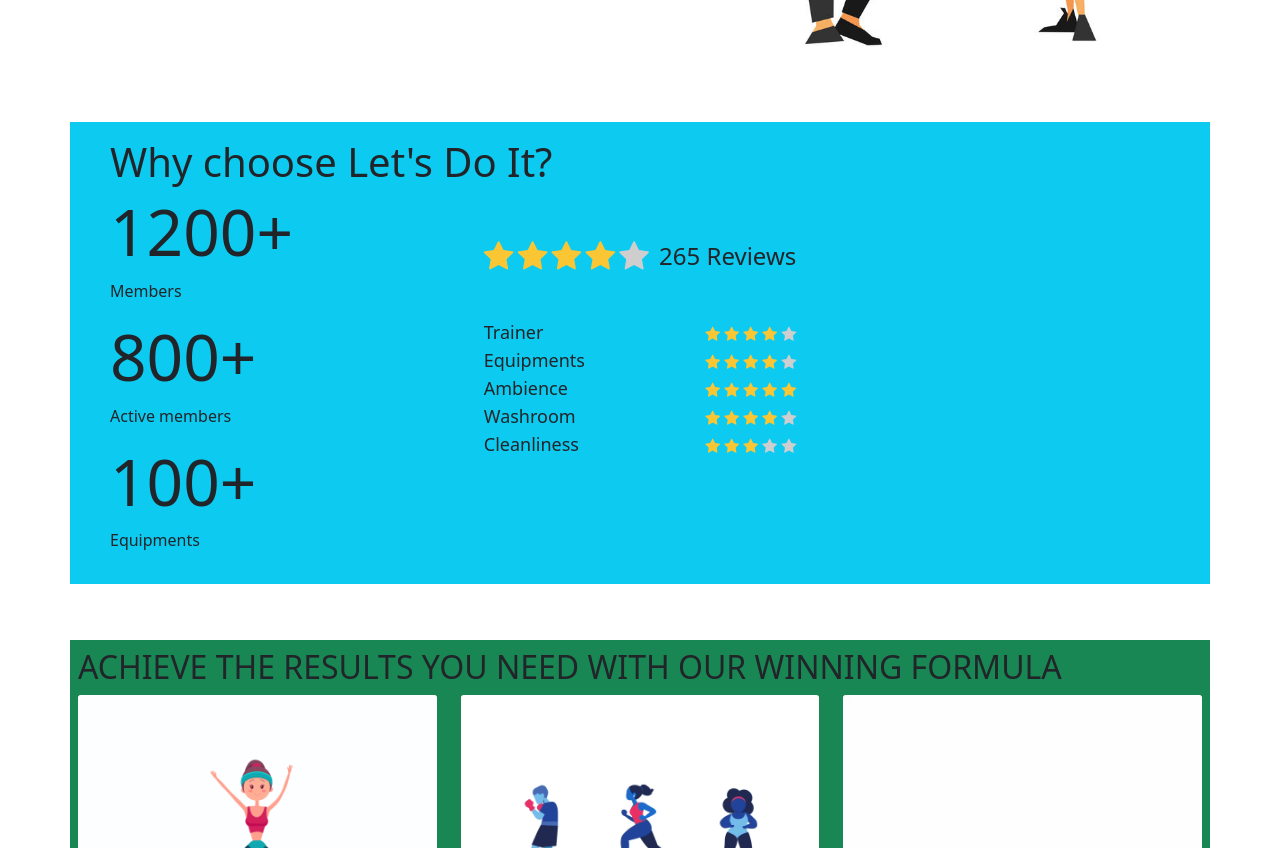
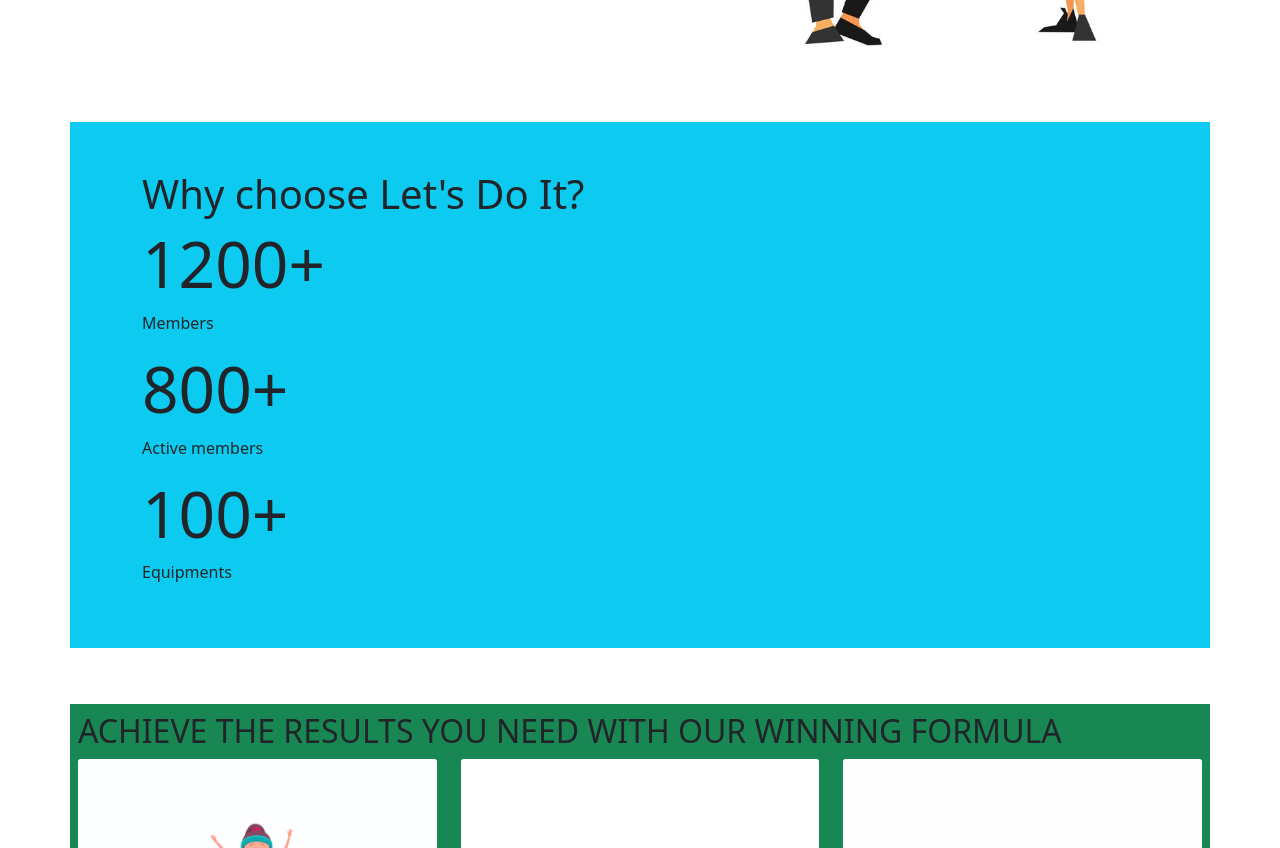
Before and after one commit to rishabh2459/first.github.io, a React (Create React App) app: page / in a window 1280 px wide. Shown: the part 540-1388 px from the top of the page. Built offline with nearby package versions, Linux system fonts and the light colour scheme; some icons are missing.

Commit message:
Update Choose.jsx

```diff
--- a/src/Choose.jsx
+++ b/src/Choose.jsx
@@ -1,10 +1,12 @@
 import React from "react";
-import './style.css'
+import "./style.css";
 import web1 from "../src/Images/fun1.gif";
 import web2 from "../src/Images/f.gif";
 import web3 from "../src/Images/re.webp";
-<link rel="stylesheet" href="https://cdnjs.cloudflare.com/ajax/libs/font-awesome/4.7.0/css/font-awesome.min.css"></link>
-
+<link
+  rel="stylesheet"
+  href="https://cdnjs.cloudflare.com/ajax/libs/font-awesome/4.7.0/css/font-awesome.min.css"
+></link>;
 
 const Choose = () => {
   return (
@@ -12,41 +14,18 @@ const Choose = () => {
       <style />
       <div className="row gy-5 ">
         <div className="col-lg-2 col-md-12 mb-4 mb-md-0"></div>
-                <div class="p-3 mb-2 bg-info text-dark position-relative ">
-                    <div class="position-absolute top-50 start-50 translate-middle">
-                        <div class="height-100 container d-flex justify-content-center align-items-center">
-                            <div class="card p-3 p-3 mb-2 bg-info text-dark">
-                                <div class="d-flex justify-content-between align-items-center">
-                                    <div class="ratings"> <i class="fa fa-star rating-color"></i> <i class="fa fa-star rating-color"></i> <i class="fa fa-star rating-color"></i> <i class="fa fa-star rating-color"></i> <i class="fa fa-star "></i> </div>
-                                    <h5 class="review-count">265 Reviews</h5>
-                                </div>
-                                <div class="mt-5 d-flex justify-content-between align-items-center">
-                                    <h5 class="review-stat">Trainer</h5>
-                                    <div class="small-ratings"> <i class="fa fa-star rating-color"></i> <i class="fa fa-star rating-color"></i> <i class="fa fa-star rating-color"></i> <i class="fa fa-star rating-color"></i> <i class="fa fa-star"></i> </div>
-                                </div>
-                                <div class="mt-1 d-flex justify-content-between align-items-center">
-                                    <h5 class="review-stat">Equipments</h5>
-                                    <div class="small-ratings"> <i class="fa fa-star rating-color"></i> <i class="fa fa-star rating-color"></i> <i class="fa fa-star rating-color"></i> <i class="fa fa-star rating-color"></i> <i class="fa fa-star"></i> </div>
-                                </div>
-                                <div class="mt-1 d-flex justify-content-between align-items-center">
-                                    <h5 class="review-stat">Ambience</h5>
-                                    <div class="small-ratings"> <i class="fa fa-star rating-color"></i> <i class="fa fa-star rating-color"></i> <i class="fa fa-star rating-color"></i> <i class="fa fa-star rating-color"></i> <i class="fa fa-star rating-color"></i> </div>
-                                </div>
-                                <div class="mt-1 d-flex justify-content-between align-items-center">
-                                    <h5 class="review-stat">Washroom</h5>
-                                    <div class="small-ratings"> <i class="fa fa-star rating-color"></i> <i class="fa fa-star rating-color"></i> <i class="fa fa-star rating-color"></i> <i class="fa fa-star rating-color"></i> <i class="fa fa-star"></i> </div>
-                                </div>
-                                <div class="mt-1 d-flex justify-content-between align-items-center">
-                                    <h5 class="review-stat">Cleanliness</h5>
-                                    <div class="small-ratings"> <i class="fa fa-star rating-color"></i> <i class="fa fa-star rating-color"></i> <i class="fa fa-star rating-color"></i> <i class="fa fa-star"></i> <i class="fa fa-star"></i> </div>
+        <div className="p-5 mb-2 bg-info text-dark position-relative">
+          <div className="position-absolute top-50 start-50 translate-middle">
+            <div className="height-100 weidth=50 container d-flex justify-content-center align-items-center">
+              <div className="card p-3 p-3 mb-2 bg-info text-dark">
+                <div class=" justify-content-between align-items-center">
+
                 </div>
               </div>
             </div>
           </div>
           <div className="container-fluid .bg-gradient">
-                        <h1>
-                            Why choose Let's Do It?
-                        </h1>
+            <h1>Why choose Let's Do It?</h1>
             <div className="row">
               <h2 class="display-3">
                 1200+ <br />
@@ -62,40 +41,44 @@ const Choose = () => {
               <p>Equipments</p>
             </div>
           </div>
-
         </div>
         <div class="bg-success p-2 text-dark bg-opacity-50">
-                    <h2 >ACHIEVE THE RESULTS YOU NEED WITH OUR WINNING FORMULA</h2>
+          <h2>ACHIEVE THE RESULTS YOU NEED WITH OUR WINNING FORMULA</h2>
           <div>
             <div class="row row-cols-1 row-cols-md-3 g-4">
               <div class="col">
                 <div class="card h-100">
                   <img src={web1} class="card-img-top" alt="..." />
 
-                                    <br/>
-                                    <br/>
-                                    <br/>
-                                    <br/>
+                  <br />
+                  <br />
+                  <br />
+                  <br />
                   <div class="card-body">
                     <h5 class="card-title">Fun & Supportive</h5>
-                                        <p class="card-text">Become part of a fun non judgemental, friendly and super supportive fitness community.</p>
+                    <p class="card-text">
+                      Become part of a fun non judgemental, friendly and super
+                      supportive fitness community.
+                    </p>
                   </div>
-
                 </div>
               </div>
               <div class="col">
                 <div class="card h-100">
                   <img src={web2} class="card-img-top" alt="..." />
-                                    <br/>
+                  <br />
 
-                                    <br/>
-                                    <br/>
-                                    <br/>
+                  <br />
+                  <br />
+                  <br />
                   <div class="card-body">
                     <h5 class="card-title">Friendly & Experienced</h5>
-                                        <p class="card-text">Be guided every step on your health and fitness journey by our knowledgeable, experienced and friendly fitness experts.</p>
+                    <p class="card-text">
+                      Be guided every step on your health and fitness journey by
+                      our knowledgeable, experienced and friendly fitness
+                      experts.
+                    </p>
                   </div>
-
                 </div>
               </div>
               <div class="col">
@@ -103,9 +86,13 @@ const Choose = () => {
                   <img src={web3} class="card-img-top" alt="..." />
                   <div class="card-body">
                     <h5 class="card-title">Achieve Results</h5>
-                                        <p class="card-text">Finally end the frustration of searching for a fitness regime that you can enjoy and feel at ease with. Start seeing the results you have always wanted to achieve, with your fitness and with weight loss.</p>
+                    <p class="card-text">
+                      Finally end the frustration of searching for a fitness
+                      regime that you can enjoy and feel at ease with. Start
+                      seeing the results you have always wanted to achieve, with
+                      your fitness and with weight loss.
+                    </p>
                   </div>
-
                 </div>
               </div>
             </div>
```
Lines whose indentation alone changed are shown as unchanged.
